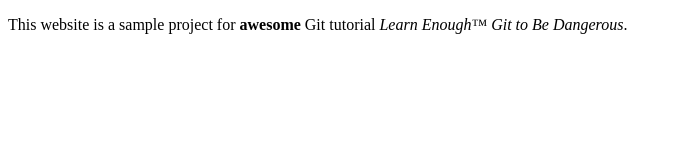
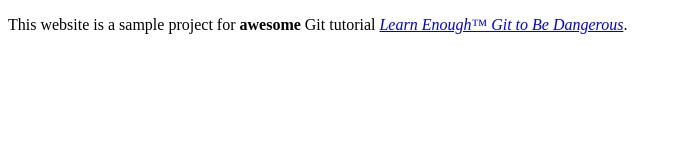
Before and after one commit to MaxHass12/website, a plain HTML site: page about.html in a window 1280 px wide. Shown: the whole page, without its empty margins (0-678 px from the left). Drawn offline with Linux system fonts and the light colour scheme.

Commit message:
add link to tutorial title

```diff
--- a/about.html
+++ b/about.html
@@ -10,7 +10,7 @@
   <p>
     This website is a sample project for
     <strong>awesome</strong> Git
-    tutorial <em>Learn Enough™ Git to Be Dangerous</em>.
+    tutorial <a href="https://www.learnenough.com/git-tutorial"><em>Learn Enough™ Git to Be Dangerous</em></a>.
   </p>
 </body>
 </html>
```
